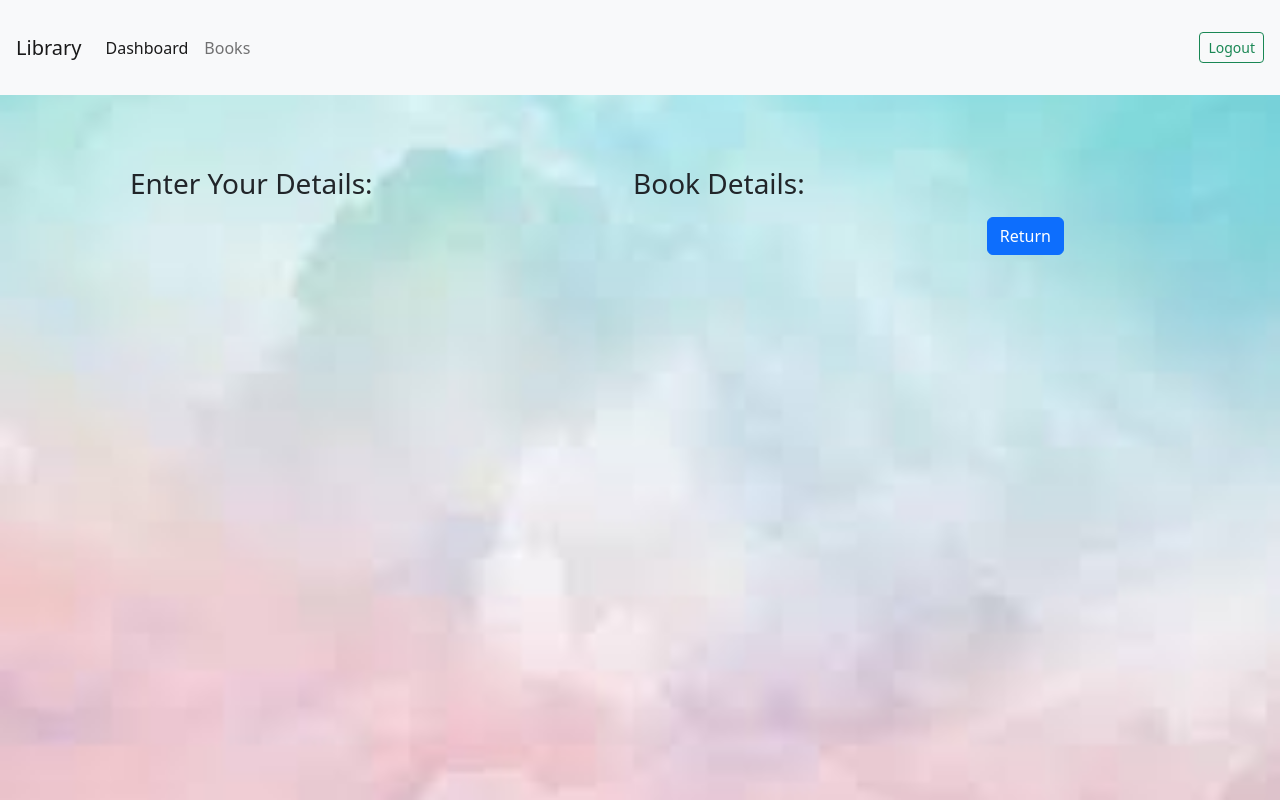
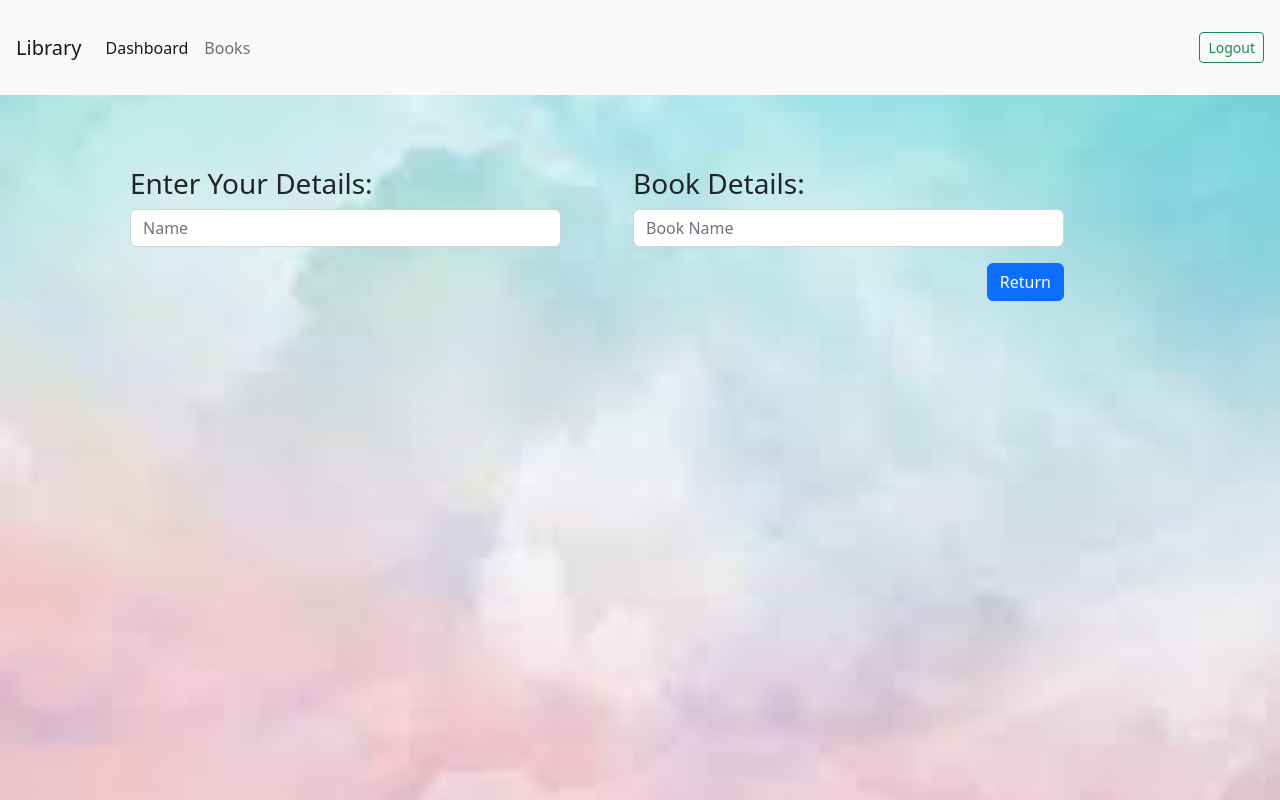
Before and after one commit to Jagacool/book, a React (Create React App) app: page /portal/returnbook/1 in a window 1280 px wide. Built offline with nearby package versions, Linux system fonts and the light colour scheme; no server answers.

Commit message:
Update ReturnBook.js

```diff
--- a/src/components/Books/ReturnBook.js
+++ b/src/components/Books/ReturnBook.js
@@ -23,7 +23,9 @@ function ReturnBook() {
 
   const getUsers = async () => {
     try {
-      const details = await axios.get(`https://638dfe2b4190defdb753283c.mockapi.io/books/${params.id}`);
+      const details = await axios.get(
+        `https://638dfe2b4190defdb753283c.mockapi.io/books/${params.id}`
+      );
       setBookCount(details.data.book_count);
       myFormik.setValues(details.data);
       setLoading(false);
@@ -53,7 +55,10 @@ function ReturnBook() {
     onSubmit: async (values) => {
       try {
         setLoading(true);
-        await axios.put(`https://638dfe2b4190defdb753283c.mockapi.io/books/${params.id}`, values);
+        await axios.put(
+          `https://638dfe2b4190defdb753283c.mockapi.io/books/${params.id}`,
+          values
+        );
         setLoading(false);
       } catch (error) {
         console.log(error);
@@ -69,15 +74,46 @@ function ReturnBook() {
         <div className="col-lg-5  mt-5 ">
           <h3>Enter Your Details:</h3>
           {/* Input fields for user details */}
+          {/* Example: */}
+          <input
+            type="text"
+            className={`form-control ${
+              myFormik.touched.name && myFormik.errors.name ? 'is-invalid' : ''
+            }`}
+            value={myFormik.values.name}
+            name="name"
+            placeholder="Name"
+            onBlur={myFormik.handleBlur}
+            onChange={myFormik.handleChange}
+          />
+          {/* ...other input fields for user details */}
         </div>
         <div className="col-lg-5  m-5">
           <h3>Book Details:</h3>
           {/* Input fields for book details */}
+          {/* Example: */}
+          <input
+            type="text"
+            className={`form-control ${
+              myFormik.touched.book_name && myFormik.errors.book_name
+                ? 'is-invalid'
+                : ''
+            }`}
+            value={myFormik.values.book_name}
+            name="book_name"
+            placeholder="Book Name"
+            onBlur={myFormik.handleBlur}
+            onChange={myFormik.handleChange}
+          />
+          {/* ...other input fields for book details */}
           <div className="d-sm-flex  justify-content-end mt-3">
             <button
               disabled={isLoading}
               onClick={() => {
-                myFormik.setValues({ ...myFormik.values, book_count: bookCount + 1 });
+                myFormik.setValues({
+                  ...myFormik.values,
+                  book_count: bookCount + 1,
+                });
                 myFormik.handleSubmit();
               }}
               type="submit"
```
